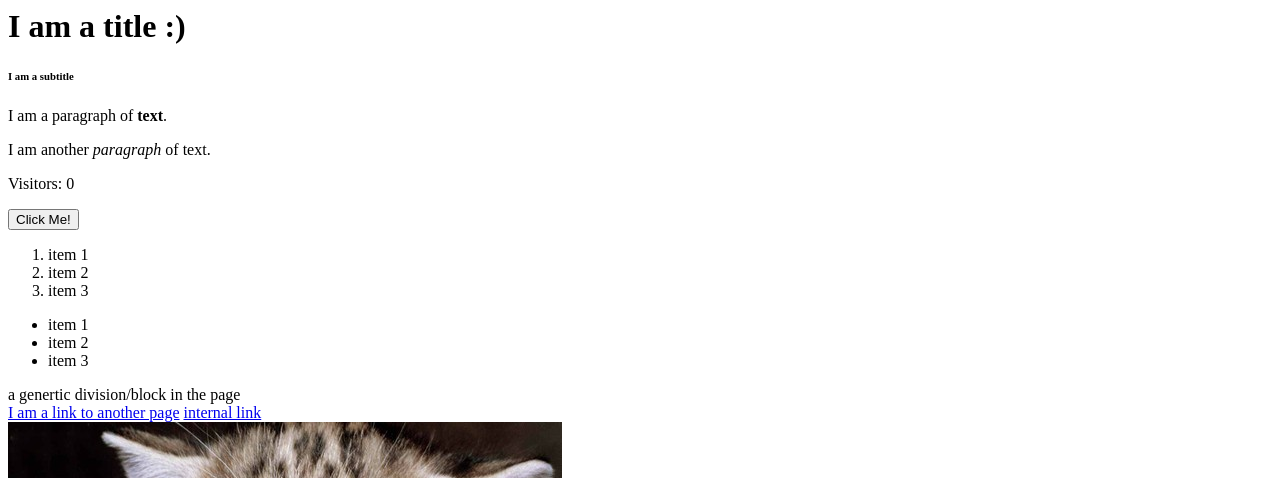
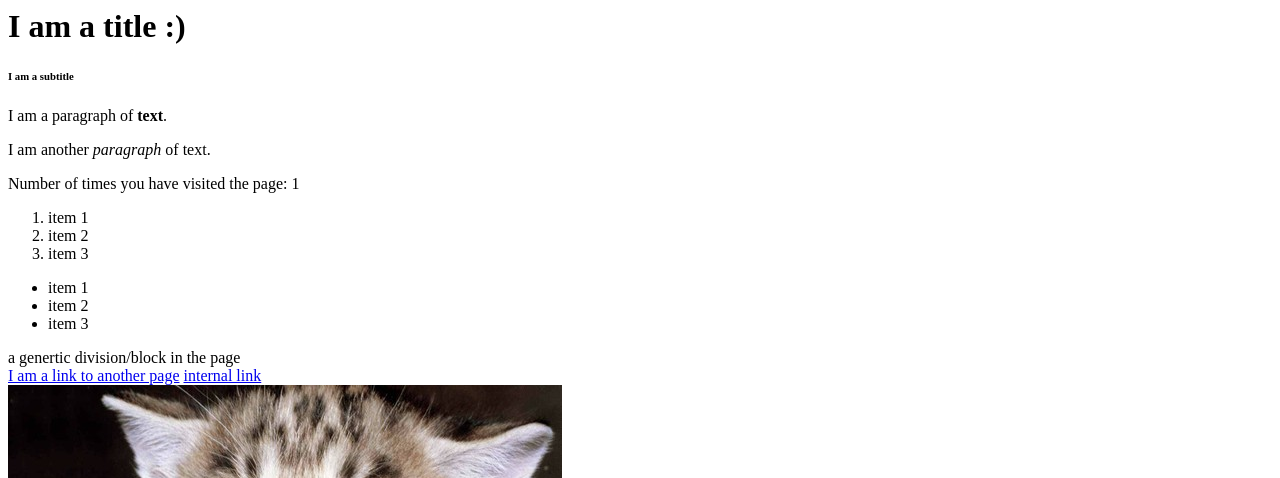
Before and after one commit to soumen02/30mff, a plain HTML site: page index.html in a window 1280 px wide. Shown: the top 478 px of the page. Drawn offline with Linux system fonts and the light colour scheme.

Commit message:
counter update

```diff
--- a/index.html
+++ b/index.html
@@ -12,10 +12,24 @@
     <p>I am another <i>paragraph</i> of text.</p>
 
     <!-- create a counter that shows how many viewers have visited the page -->
-    <p>Visitors: <span id="counter">0</span></p>
+    <p>Number of times you have visited the page: <span id="counter">0</span></p>
 
-    <!-- create a button that when clicked, increments the counter -->
-    <button onclick="incrementCounter()">Click Me!</button>
+    <!-- save the number of times a user has visited the page using local storage -->
+    <script>
+      // get the number of times the user has visited the page
+      let counter = localStorage.getItem('counter');
+      // if the user has never visited the page, set the counter to 0
+      if (!counter) {
+        counter = 0;
+      }
+      // increment the counter
+      counter++;
+      // save the counter to local storage
+      localStorage.setItem('counter', counter);
+      // update the counter on the page
+      document.getElementById('counter').innerHTML = counter;
+    </script>
+
 
     <ol>
       <li>item 1</li>
```
